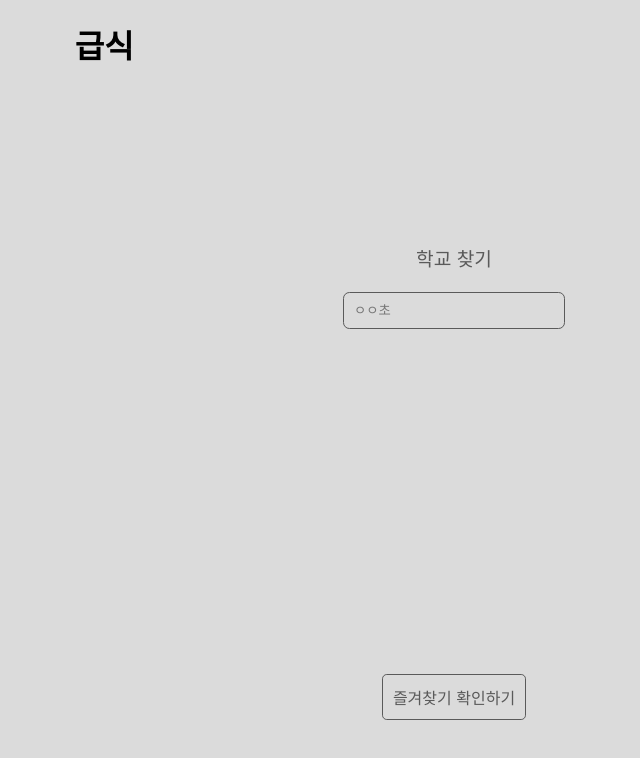
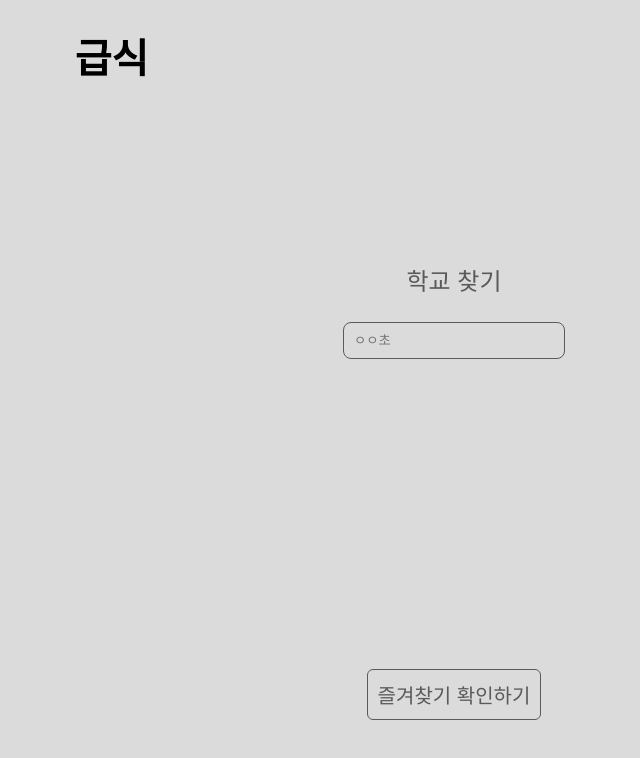
Before and after one commit to chick0/meal-api, a Svelte app: page / in a window 1280 px wide. Shown: the top 758 px of the page, without its empty margins (186-826 px from the left). Built offline with nearby package versions, Linux system fonts and the light colour scheme.

Commit message:
chore: Set desktop font size

```diff
--- a/src/app.css
+++ b/src/app.css
@@ -109,7 +109,11 @@ hr {
     list-style: none;
 }
 
-@media (min-width: 700px) {
+@media (min-width: 768px) {
+    html {
+        font-size: 20px;
+    }
+
     .lf {
         margin-left: 20%;
         margin-right: 20%;
```
